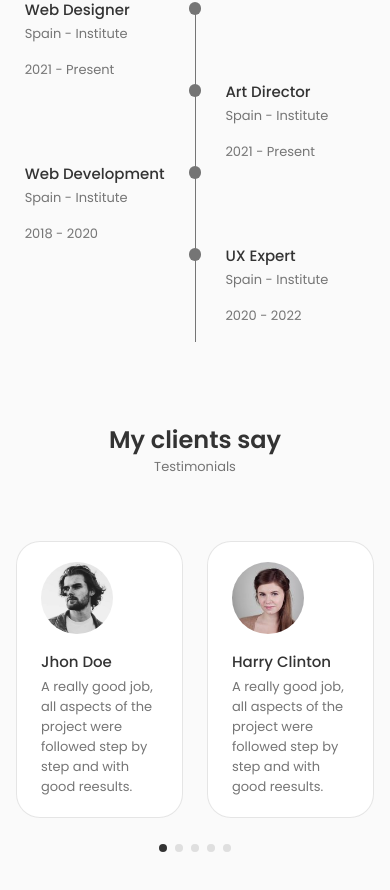
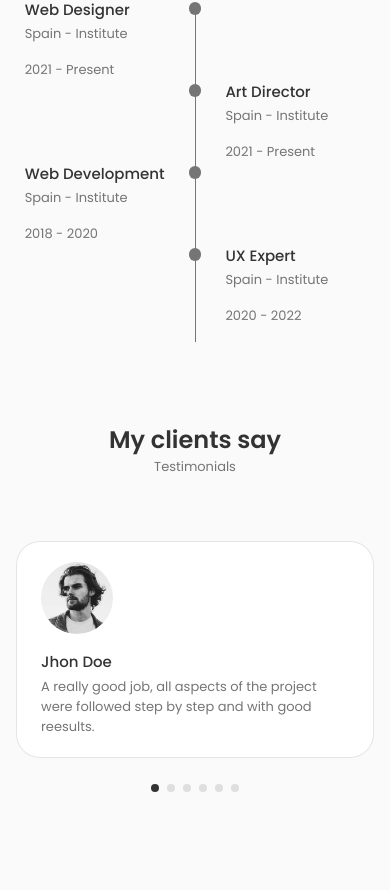
Before and after one commit to GabrielBarrachino/FirtsPortfolioReact, a React (Create React App) app: page / in a window 390 px wide. Shown: the part 3394-4284 px from the top of the page. Built offline with nearby package versions, Linux system fonts and the light colour scheme.

Commit message:
Ajustes feito no breakpoint em testimonials

```diff
--- a/src/Components/Testimonials/Testimonials.js
+++ b/src/Components/Testimonials/Testimonials.js
@@ -22,6 +22,9 @@ const Testimonials = () => {
                 clickable: true,
             }}
             breakpoints={{
+                320: {
+                    slidesPerView: 1,
+                },
                 576: {
                     slidesPerView: 2,
                 },
```
